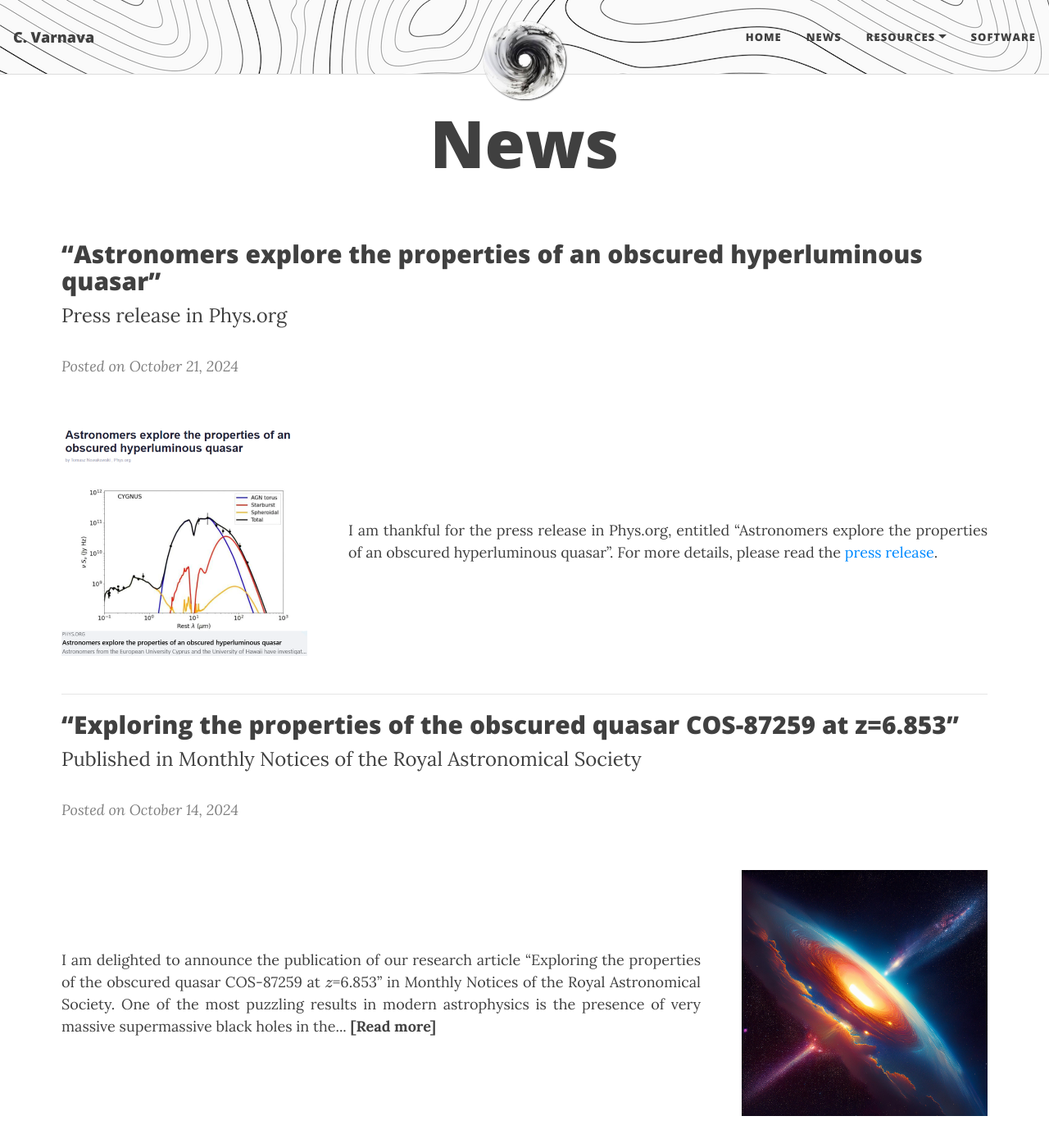
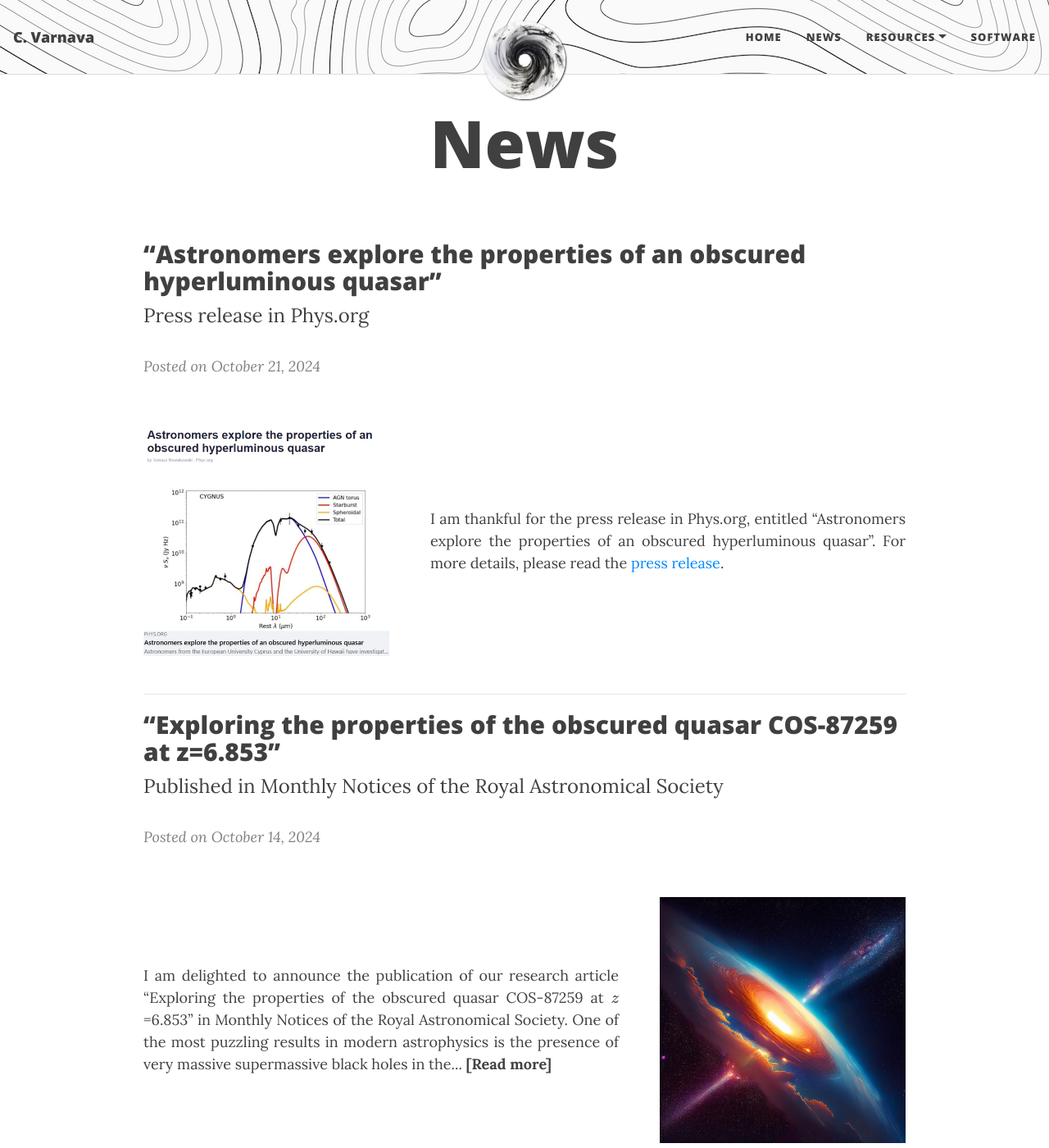
Before and after one commit to ch-var/ch-var.github.io, a Jekyll site: the page built from news.html, in a window 1280 px wide and 1400 px high. Shown: the whole window at 82% size. Built offline with Jekyll 4.4.1, drawn with Linux system fonts in a browser that asks for light colours; formulas are drawn with MathJax 3.

Commit message:
Update news.html

```diff
--- a/news.html
+++ b/news.html
@@ -7,8 +7,8 @@ mathjax: true
   /* Reduce margins of paragraphs on desktop screens */
   @media (min-width: 768px) {
     p, hr {
-      margin-left: -200px;  /* Reduce the left margin for paragraphs */
-      margin-right: -200px; /* Reduce the right margin for paragraphs */
+      margin-left: -100px;  /* Reduce the left margin for paragraphs */
+      margin-right: -100px; /* Reduce the right margin for paragraphs */
     }
   }
 
```
